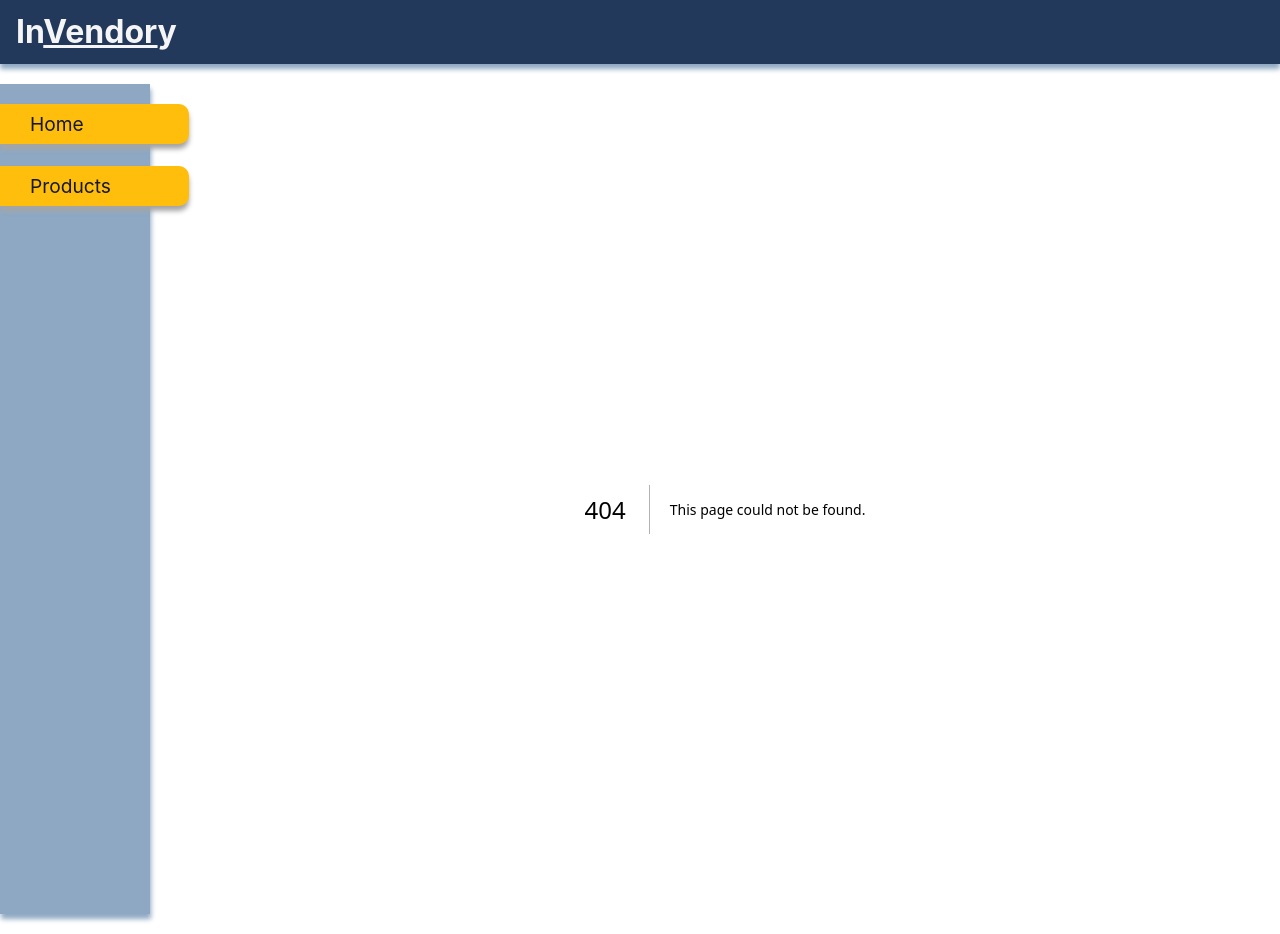
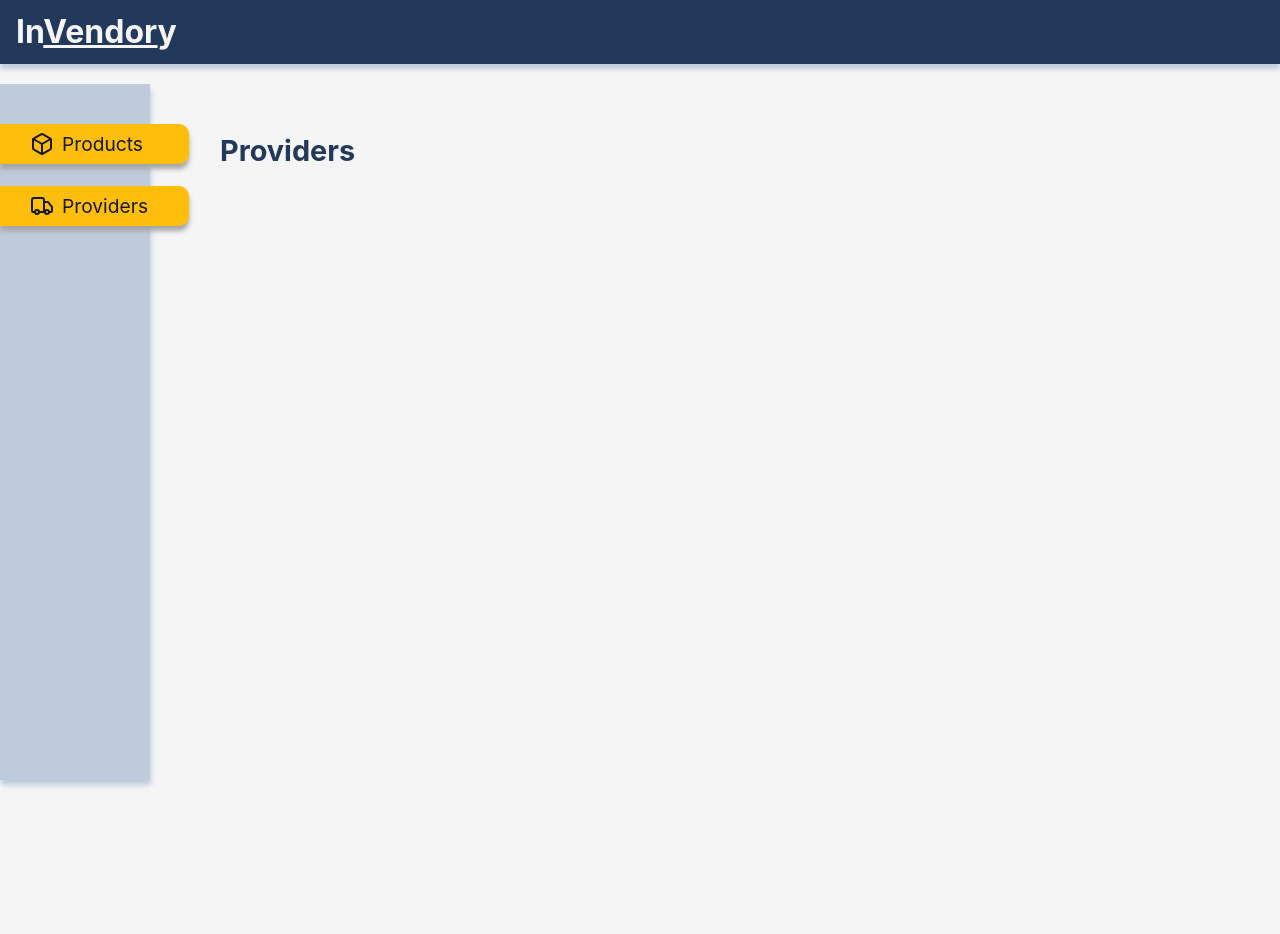
Before and after one commit to Estebans441/Invendory, a Next.js app: page /providers in a window 1280 px wide. Before the commit this address had no page. After the commit the page ends 800 px from the top, so only its background shows below. Built offline with nearby package versions, Linux system fonts and the light colour scheme.

Commit message:
feat: menu layout

```diff
--- a/app/globals.css
+++ b/app/globals.css
@@ -1,7 +1,7 @@
 :root {
     --color-primary: #23395B;
     --color-border: #23395B;
-    --color-secondary: #8EA8C3;
+    --color-secondary: #8ea8c388;
     --color-terciary: #FFBE0B;
     --color-accent: #FFBE0B;
     --color-bg: #f5f5f5;
--- /dev/null
+++ b/app/providers/page.tsx
@@ -0,0 +1,8 @@
+
+export default function ProductsPage() {
+  return (
+    <section>
+      <h1 className="text-2xl font-semibold mb-4">Providers</h1>
+    </section>
+  );
+}
--- a/src/components/layout/Menu/Menu.module.css
+++ b/src/components/layout/Menu/Menu.module.css
@@ -5,7 +5,7 @@
     margin-bottom: 20px;
     margin-right: 20px;
     width: 150px;
-    padding: 20px 0;
+    padding: 40px 0;
 }
 
 ul.menuList {
@@ -14,12 +14,11 @@ ul.menuList {
     margin: 0;
     display: flex;
     flex-direction: column;
-    gap: 10px;
+    gap: 22px;
 }
 
 li.menuItem {
     width: 151px;
-    margin-bottom: 12px;
     padding: 8px;
     padding-left: 30px;
     box-shadow: 0 5px 5px var(--color-muted);
@@ -27,8 +26,27 @@ li.menuItem {
     border-radius: 0 10px 10px 0;
 }
 
+li.menuItem:hover {
+    transform: scale(1.05);
+    animation: forwards;
+    animation-duration: 5ms;
+}
+
+li.selectedMenuItem {
+    background-color: var(--color-accent);
+    font-weight: bold;
+    transform: scale(1.05);
+}
+
+.iconWrapper {
+    display: flex;
+    align-items: center;
+    gap: 8px;
+}
+
 .menuItem a {
     display: block;
+    width: 151px;
     color: var(--color-black);
     text-decoration: none;
 }
--- a/src/components/layout/Menu/Menu.tsx
+++ b/src/components/layout/Menu/Menu.tsx
@@ -1,20 +1,33 @@
+"use client";
+
 import Link from "next/link";
 import styles from "./Menu.module.css";
+import { useState } from "react";
+
+import { Box, Truck, User } from 'lucide-react';
 
 export default function Menu() {
+  const [selectedItem, setSelectedItem] = useState<string>("");
 
   const menuItems = [
-    { href: "/", label: "Home" },
-    { href: "/products", label: "Products" },
+    { href: "/products", label: "Products", icon: <Box /> },
+    { href: "/providers", label: "Providers", icon: <Truck /> },
   ];
 
   return (
     <div className={styles.menuContainer}>
       <ul className={styles.menuList}>
         {menuItems.map((item) => (
-          <li key={item.href} className={styles.menuItem}>
-            <Link href={item.href}>
-              {item.label}
+          <li key={item.href} className={`${styles.menuItem} ${selectedItem === item.href ? styles.selectedMenuItem : ""}`}>
+            <Link
+                className={styles.option}
+                href={item.href}
+                onClick={() => setSelectedItem(item.href)}
+              >
+              <div className={`${styles.iconWrapper}`}>
+                {item.icon}
+                {item.label}
+              </div>
             </Link>
           </li>
         ))}
```
Also changed, not shown: package.json (+7 -6 lines), 1 other file (tests, documents, lock files or other folders).
